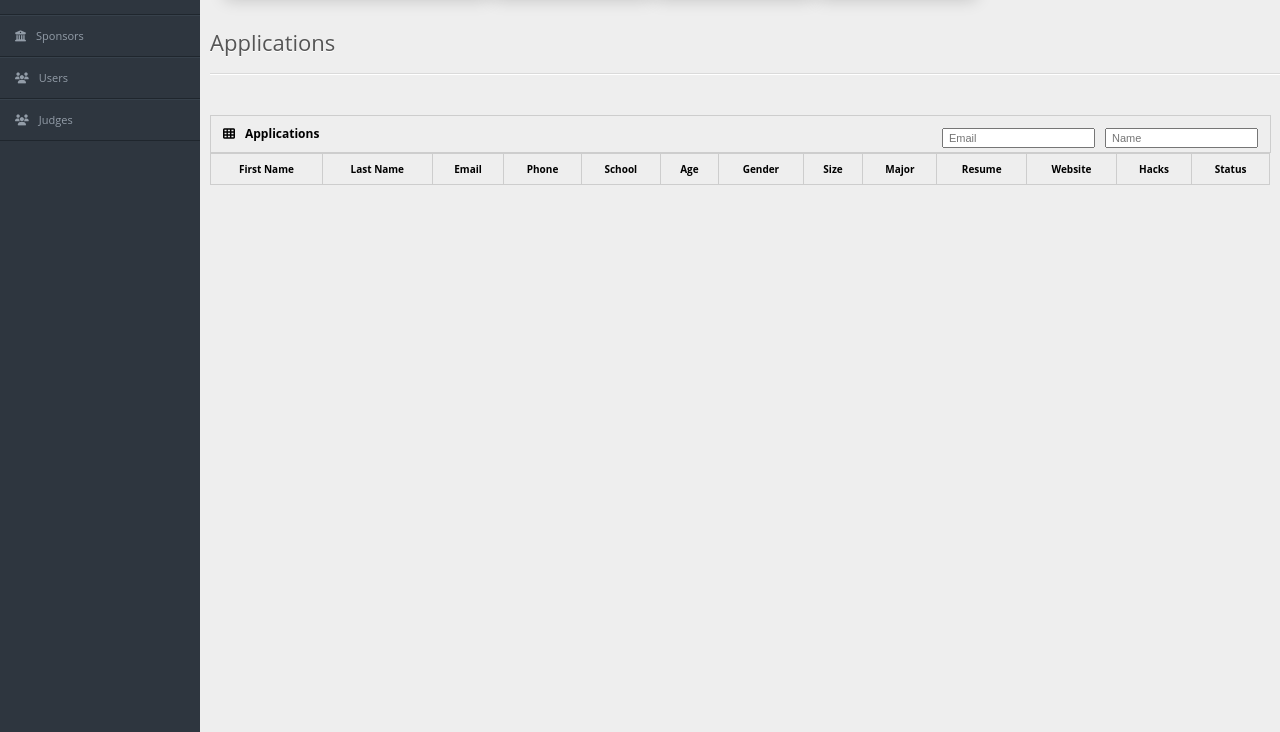
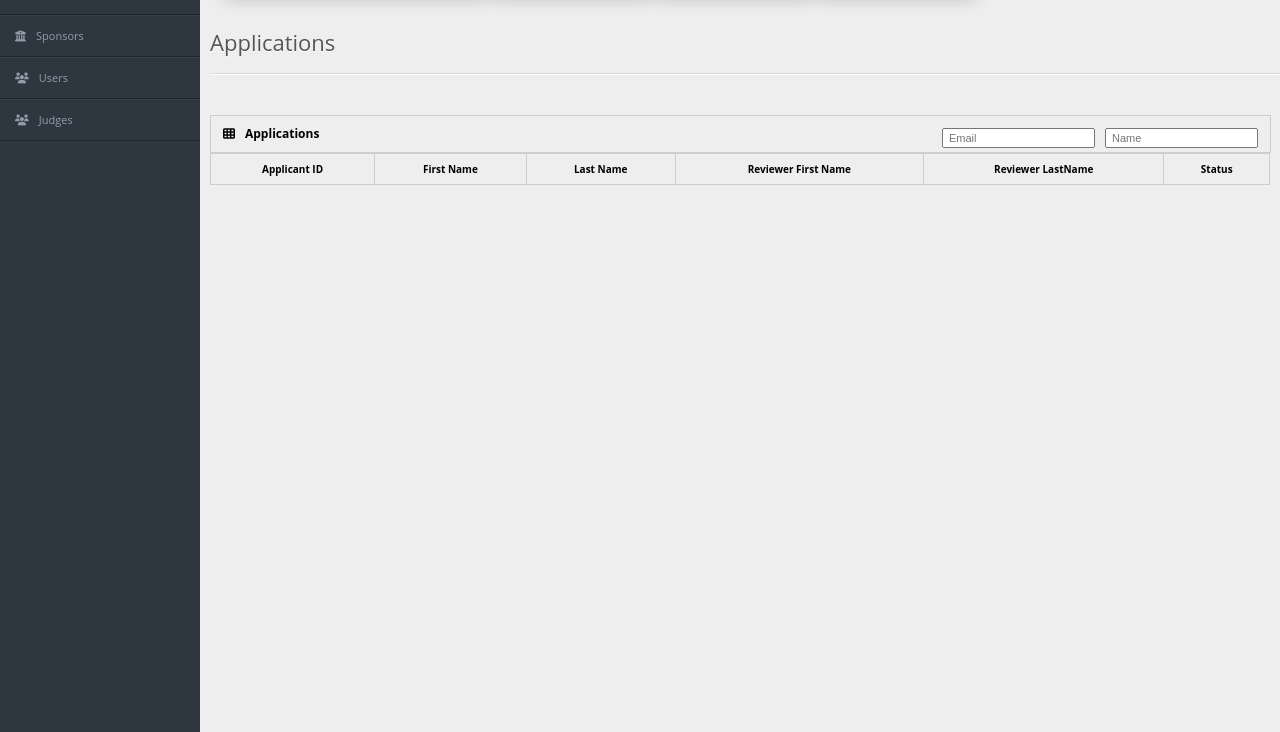
Before and after one commit to Daniel2218/hackboard, a PHP site: page /myHackathon/applications.php in a window 1280 px wide. Shown: the part 181-913 px from the top of the page. Run offline with PHP 8.4, Linux system fonts and the light colour scheme; data that the repository does not hold is empty; some libraries are stand-ins or nearby versions.

Commit message:
Small changes

```diff
--- a/applications.php
+++ b/applications.php
@@ -5,9 +5,9 @@
     include_once dirname(__FILE__) . "/requests.php";
 
     $total = json_decode(getRequest("applications/total"), true)["result"][0]["overallApplicants"];
-    $accepted = json_decode(getRequest("applications/accpeted"), true)["result"][0]["total"];
-    $declined = json_decode(getRequest("applications/declined"), true)["result"][0]["total"];
-    $skipped = json_decode(getRequest("applications/skipped"), true)["result"][0]["total"];
+    $accepted = json_decode(getRequest("applications/accepted"), true)["result"]["total"];
+    $declined = json_decode(getRequest("applications/declined"), true)["result"]["total"];
+    $skipped = json_decode(getRequest("applications/skipped"), true)["result"]["total"];
     // $schools = json_decode(getRequest("applications/total"), true)["result"][0]["overallApplicants"];
 ?>
 
--- a/classes/Page.php
+++ b/classes/Page.php
@@ -21,13 +21,13 @@
         function getTableHeaders(){
             switch($this->strippedName) {
                 case "Applications":
-                    return array("First Name", "Last Name", "Email", "Phone",  "School", "Age", "Gender",  "Size", "Major", "Resume", "Website", "Hacks", "Status");
+                    return array("Applicant ID", "First Name", "Last Name", "Reviewer First Name",  "Reviewer LastName", "Status");
                 case "Users":
                     return array("First Name", "Last Name", "Email", "Phone", "Position");
                 case "Sponsors":
                     return array("First Name", "Last Name", "Email", "Phone", "Donation Amount", "Donation Recieved");
                 case "Prizes":
-                    return array("Prize Name", "Event", "Description");
+                    return array("Prize Name", "Event", "Description", "Sponsor ID");
                 case "Schedule":
                     return array("Event Name", "Start Time", "End Time", "Location");
                 case "Applicant":
```
